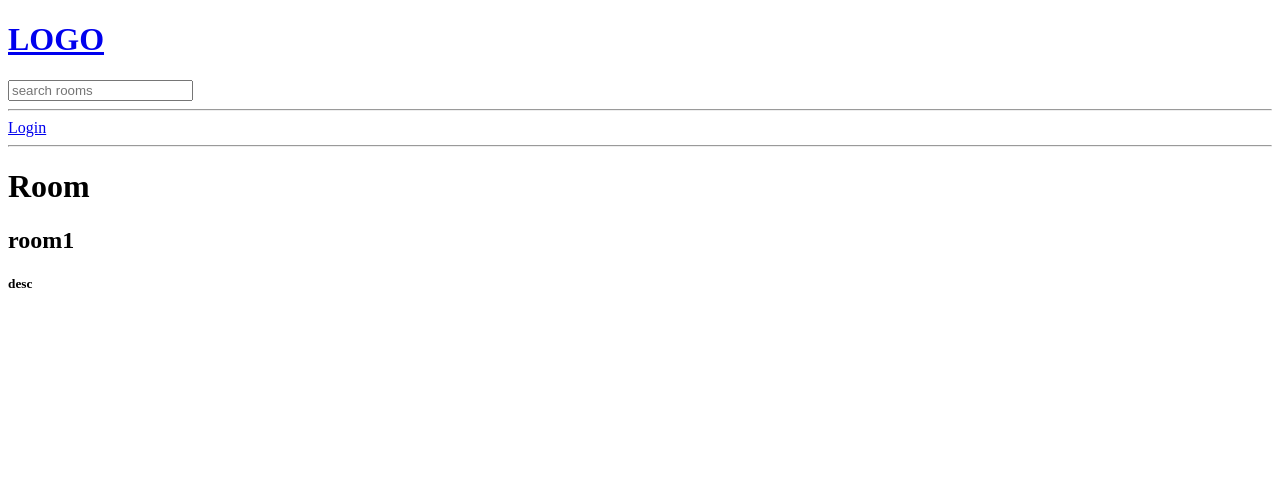
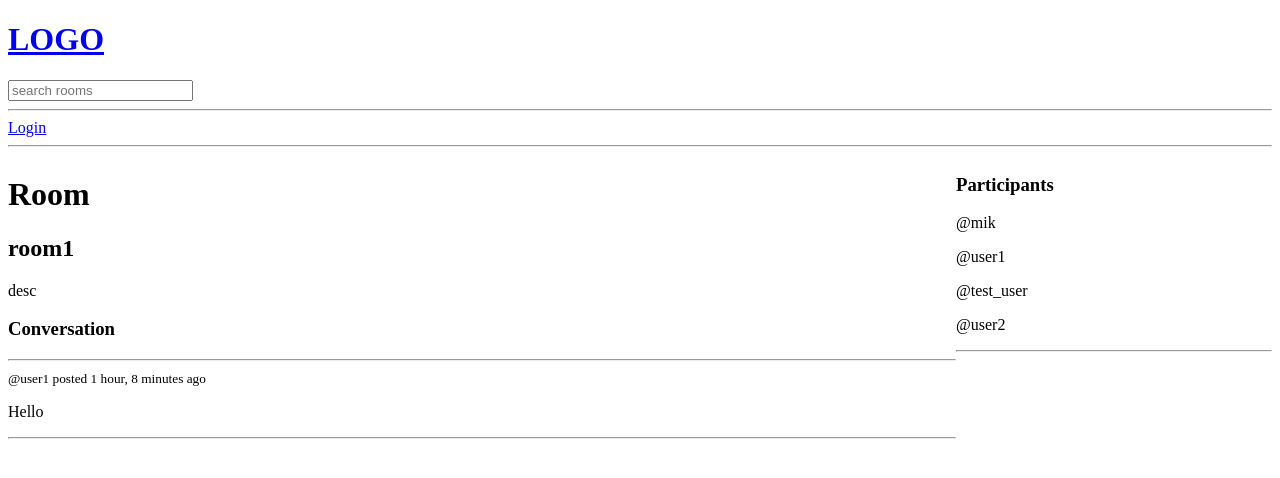
Before and after one commit to Mikku0/Django_games_app, a Django app: page /room/1/ in a window 1280 px wide. Shown: the top 478 px of the page. Run offline with Django 5.2, Linux system fonts and the light colour scheme; data comes from the database, SQL or seed files in the repository; both versions use the stored data as it was after the commit.

Commit message:
added messages CRUD

```diff
--- a/game_cat/base/models.py
+++ b/game_cat/base/models.py
@@ -15,7 +15,7 @@ class Room(models.Model):
     topic = models.ForeignKey(Topic, on_delete=models.SET_NULL, null=True)
     name = models.CharField(max_length=100)
     description = models.TextField(null=True, blank=True)
-    # participants =
+    participants = models.ManyToManyField(User, related_name='participants', blank=True)
     updated = models.DateTimeField(auto_now=True)
     created = models.DateTimeField(auto_now_add=True)
 
--- a/game_cat/base/templates/base/room.html
+++ b/game_cat/base/templates/base/room.html
@@ -1,9 +1,53 @@
 {% extends 'main.html' %}
 {% block content %}
 
-<h1>Room</h1>
-<h2>{{room.name}}</h2>
-<h5>{{room.description}}</h5>
 
+<style>
+    .room-container{
+        display: grid;
+        grid-template-columns: 3fr 1fr;
+    }
+</style>
 
+<div class="room-container">
+    <div>
+        <h1>Room</h1>
+        <h2>{{room.name}}</h2>
+        <p>{{room.description}}</p>
+
+        <div class="comment-wrapper">
+            <h3>Conversation</h3>
+            <hr>
+
+            {% for message in room_messages %}
+            <div>
+                {% if request.user == message.user %}
+                <a href="{% url 'delete-message' message.id %}">Delete</a>
+                {% endif %}
+                <small>@{{message.user}} posted {{message.created|timesince}} ago</small>
+                <p>{{message.body}}</p>
+                <hr>
+            </div>
+            {% endfor %}
+        </div>
+
+        {% if request.user.is_authenticated %}
+        <div class="comment-form">
+            <form method="POST" action="">
+                {% csrf_token %}
+                <input type="text" name="body" placeholder="Write your message here">
+            </form>
+        </div>
+        {% endif %}
+    </div>
+    <div>
+        <h3>Participants</h3>
+        {% for participant in participants %}
+            <div>
+                <p>@{{participant.username}}</p>
+            </div>
+        {% endfor %}
+        <hr>
+    </div>
+</div>
 {% endblock content %}
--- a/game_cat/base/urls.py
+++ b/game_cat/base/urls.py
@@ -12,4 +12,5 @@ urlpatterns = [
     path('create-room/', views.create_room, name='create-room'),
     path('update-room/<str:pk>/', views.update_room, name='update-room'),
     path('delete-room/<str:pk>/', views.delete_room, name='delete-room'),
+    path('delete-message/<str:pk>/', views.delete_message, name='delete-message'),
 ]
--- a/game_cat/base/views.py
+++ b/game_cat/base/views.py
@@ -1,7 +1,7 @@
 from django.contrib.auth.forms import UserCreationForm
 from django.http import HttpResponse, HttpResponseForbidden
 from django.shortcuts import render, redirect
-from .models import Room, Topic
+from .models import Room, Topic, Message
 from .forms import RoomFrom
 from django.db.models import Q
 from django.contrib.auth.models import User
@@ -18,7 +18,6 @@ from django.contrib.auth.decorators import login_required
 # ]
 
 def login_page(request):
-
     page = 'login'
 
     if request.user.is_authenticated:
@@ -89,7 +88,19 @@ def home(request):
 
 def room(request, pk):
     room = Room.objects.get(id=pk)
-    context = {'room': room}
+    room_messages = room.message_set.all().order_by('-created')
+    participants = room.participants.all()
+
+    if request.method == 'POST':
+        messages = Message.objects.create(
+            user=request.user,
+            room=room,
+            body=request.POST.get('body')
+        )
+        room.participants.add(request.user)
+        return redirect('room', pk=room.id)
+
+    context = {'room': room, 'room_messages': room_messages, 'participants': participants}
     return render(request, 'base/room.html', context)
 
 
@@ -135,3 +146,16 @@ def delete_room(request, pk):
         room.delete()
         return redirect('home')
     return render(request, 'base/delete.html', {'obj': room})
+
+
+@login_required(login_url='login')
+def delete_message(request, pk):
+    message = Message.objects.get(id=pk)
+
+    if request.user != message.user and not request.user.is_superuser:
+        return HttpResponseForbidden('You are not allowed to do this.')
+
+    if request.method == 'POST':
+        message.delete()
+        return redirect('home') # dodać room/id zamiast home
+    return render(request, 'base/delete.html', {'obj': message})
--- a/game_cat/templates/main.html
+++ b/game_cat/templates/main.html
@@ -14,7 +14,7 @@
 {% if messages %}
 <ul class="messages">
     {% for message in messages %}
-        <li>{{ message }}</li>
+        <li{% if message.tags %} class="{{ message.tags }}"{% endif %}>{{ message }}</li>
     {% endfor %}
 
 </ul>
```
Also changed, not shown: game_cat/base/migrations/0003_alter_room_options_room_participants.py (added), game_cat/db.sqlite3.
